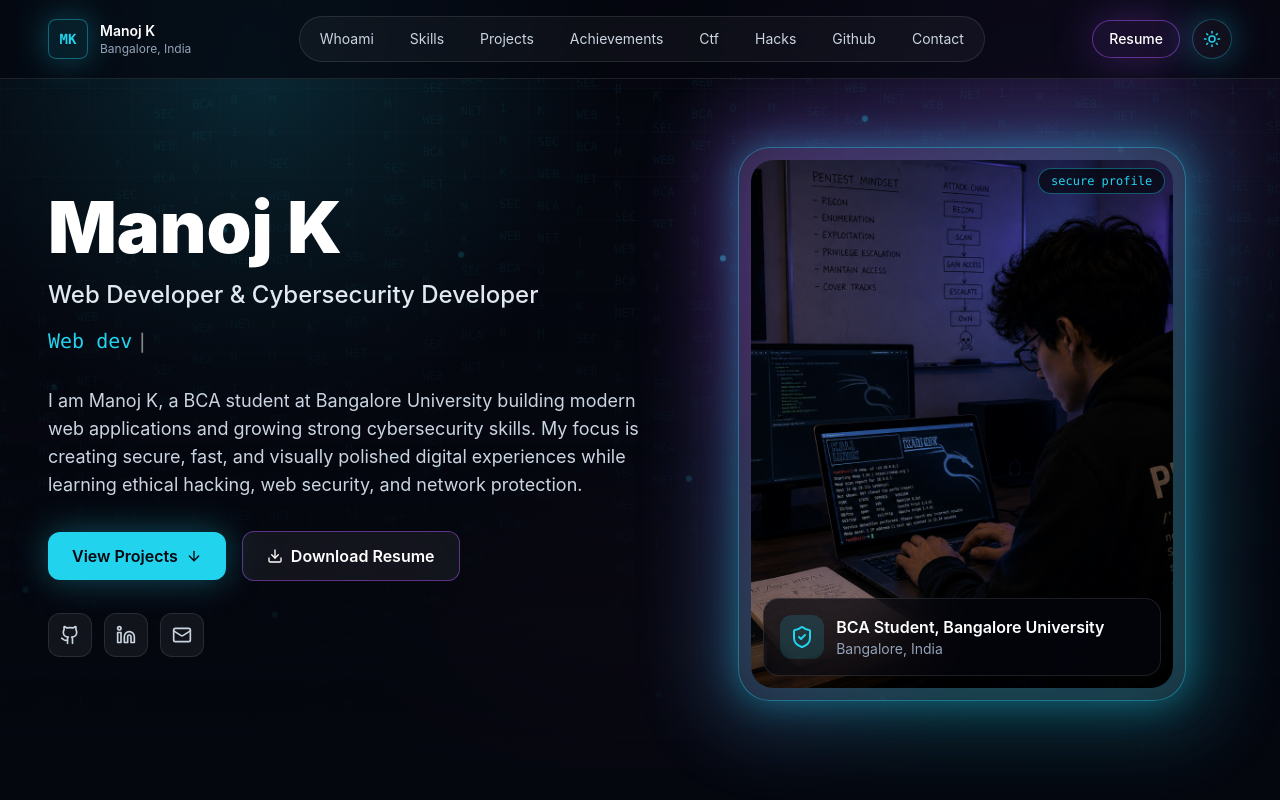
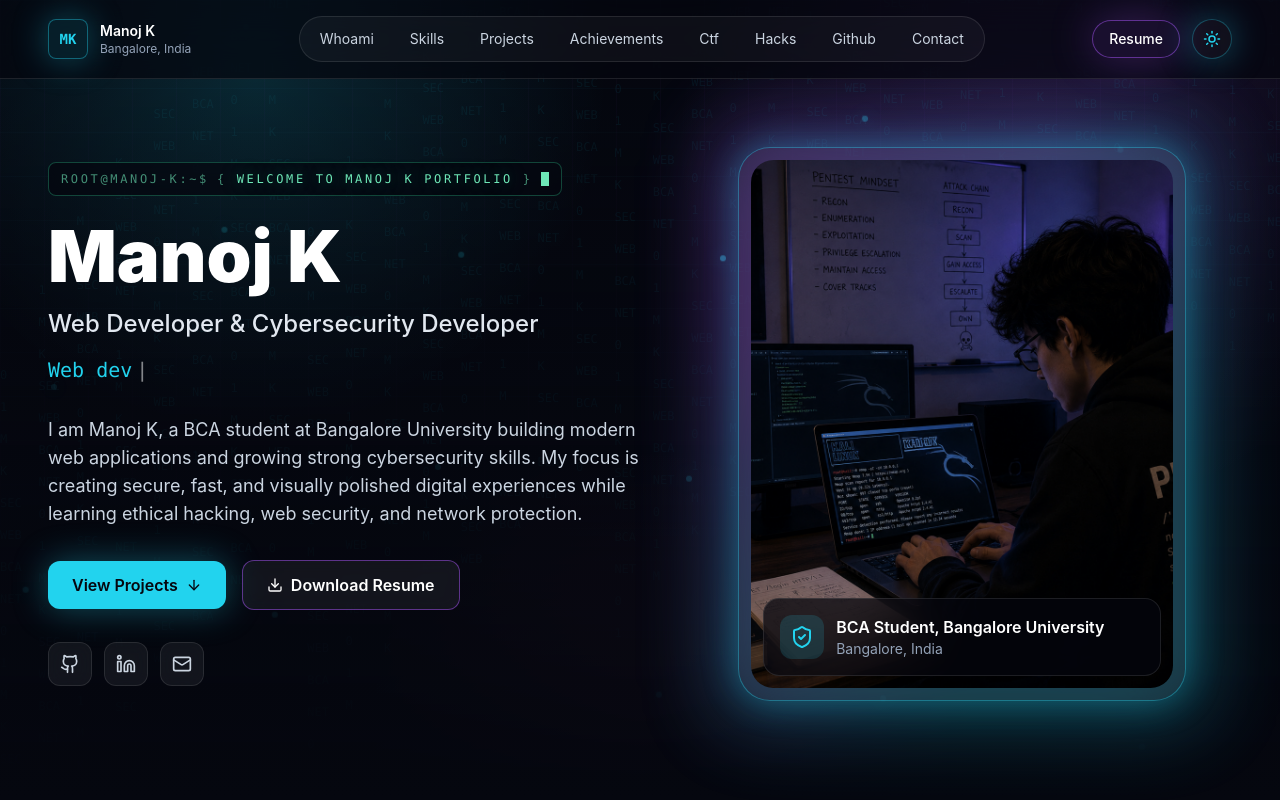
Before and after one commit to manoj-24-24/PORTFOLIO, a Next.js app in the folder aegis folder/: page / in a window 1280 px wide. Shown: the top 800 px of the page. Built offline with nearby package versions, Linux system fonts and the light colour scheme.

Commit message:
Add hacker-style welcome banner and drop secure profile badge from hero photo

```diff
--- a/aegis folder/src/components/Hero.tsx
+++ b/aegis folder/src/components/Hero.tsx
@@ -18,6 +18,22 @@ export function Hero() {
           animate={{ opacity: 1, y: 0 }}
           transition={{ duration: 0.75, ease: "easeOut" }}
         >
+          <div className="mb-6 inline-flex max-w-full flex-wrap items-center gap-x-2 gap-y-1 rounded-lg border border-emerald-400/30 bg-void/70 px-3 py-2 font-mono text-[0.7rem] uppercase tracking-[0.22em] text-emerald-300 backdrop-blur sm:text-xs">
+            <span className="text-emerald-300 opacity-60">root@manoj-k:~$</span>
+            <span>
+              <span className="opacity-60">&#123;</span>{" "}
+              <span className="[text-shadow:0_0_16px_rgba(16,185,129,0.55)]">
+                welcome to {portfolio.name} portfolio
+              </span>{" "}
+              <span className="opacity-60">&#125;</span>
+            </span>
+            <motion.span
+              aria-hidden
+              className="inline-block h-3.5 w-2 bg-emerald-300"
+              animate={{ opacity: [1, 1, 0, 0] }}
+              transition={{ duration: 1.1, repeat: Infinity, times: [0, 0.5, 0.5, 1], ease: "linear" }}
+            />
+          </div>
           <h1 className="max-w-4xl text-5xl font-black leading-tight text-white sm:text-6xl lg:text-7xl">
             {portfolio.name}
           </h1>
@@ -59,9 +75,6 @@ export function Hero() {
         >
           <div className="absolute -inset-6 rounded-[2rem] bg-[conic-gradient(from_180deg,rgba(34,211,238,.35),rgba(168,85,247,.45),rgba(56,189,248,.35),rgba(34,211,238,.35))] opacity-80 blur-2xl" />
           <div className="relative overflow-hidden rounded-[2rem] border border-neon-cyan/40 bg-white/[0.06] p-3 shadow-glow backdrop-blur-xl">
-            <div className="absolute right-5 top-5 z-10 rounded-full border border-neon-cyan/40 bg-void/70 px-3 py-1 font-mono text-xs text-neon-cyan">
-              secure profile
-            </div>
             <img
               src={portfolio.profileImage}
               alt={`${portfolio.name} profile`}
```
